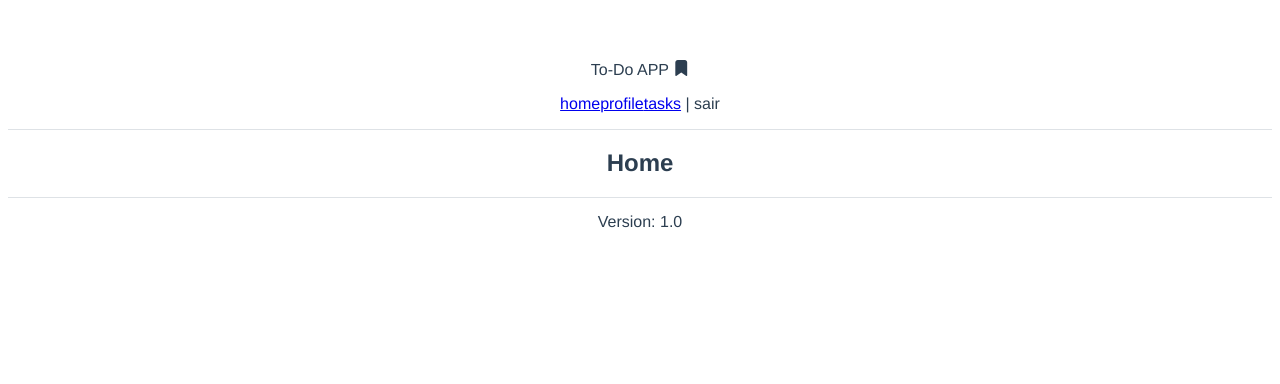
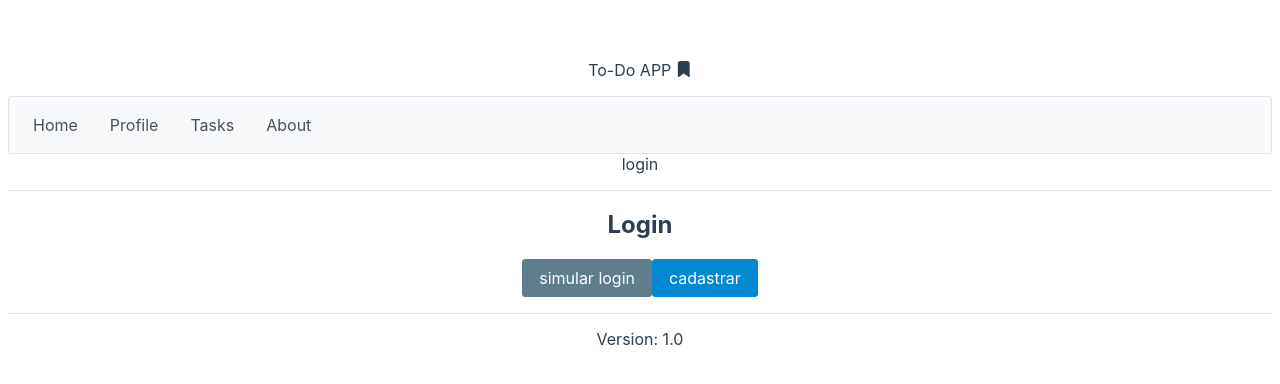
Before and after one commit to p4ulinely/todo-app-vue, a Vue app: page /login in a window 1280 px wide. Before the commit this address led to /. Shown: the top 384 px of the page. Built offline with nearby package versions, Linux system fonts and the light colour scheme.

Commit message:
add caching ao app. diretamente do estado global

```diff
--- a/src/App.vue
+++ b/src/App.vue
@@ -5,7 +5,7 @@
   <Divider />
   <router-view />
   <Divider />
-  <p>Version: {{$store.state.appInfo.version}}</p>
+  <p>Version: {{$store.state.appInfo.version}}<span v-show="$store.getters.logged"></span></p>
 </div>
 </template>
 
@@ -18,15 +18,16 @@ export default {
   components: {
     NavbarComponent,
     Divider
-  }
+  },
+  beforeCreate() {
+		this.$store.commit('INITIALISE_STORE');
+	}
 }
 </script>
 
 <style>
 #app {
-  font-family: Avenir, Helvetica, Arial, sans-serif;
-  -webkit-font-smoothing: antialiased;
-  -moz-osx-font-smoothing: grayscale;
+
   text-align: center;
   color: #2c3e50;
   margin-top: 60px;
--- a/src/components/NavBarComponent.vue
+++ b/src/components/NavBarComponent.vue
@@ -1,21 +1,35 @@
 <template>
 <div>
-  <router-link to="/">home</router-link>
-  <router-link :to="obtemUsuarioLoggado.id ? '/profile/' + obtemUsuarioLoggado.id : ''">profile</router-link>
-  <router-link to="/tasks">tasks</router-link> |
-  <a class="link" v-if="obtemUsuarioLoggado.id" @click="limparUsuario()">sair</a>
-  <a class="link" v-else @click="gotoLogin()">login</a>
+  <Menubar :model="menuItems" />
+    <!-- <router-link to="/">home</router-link>
+    <router-link :to="obtemUsuarioLoggado.id ? '/profile/' + obtemUsuarioLoggado.id : ''">profile</router-link>
+    <router-link to="/tasks">tasks</router-link> |
+    <a class="link" v-if="obtemUsuarioLoggado.id" @click="limparUsuario()">sair</a>
+    <a class="link" v-else @click="goToLogin()">login</a> -->
+  <!-- </Menubar> -->
+  <a class="link" v-if="obtemUsuarioLoggado.id" @click="leaveSession()">sair</a>
+  <a class="link" v-else @click="goToLogin()">login</a>
 </div>
 
 </template>
 
 <script>
+import Menubar from 'primevue/menubar';
 
 export default {
   name: 'NavbarComponent',
+  components: {
+    Menubar
+  },
   data() {
     return {
-
+      menuItems: [
+        {label: 'Home', url: '/'},
+        {label: 'Profile', command: () => this.goToLink('/profile/' + this.$store.getters.userId)},
+        // { separator:true },
+        {label: 'Tasks', command: () => this.goToLink('/tasks')},
+        {label: 'About', command: () => this.goToLink('/about')},
+      ],
     }
   },
   computed: {
@@ -24,13 +38,20 @@ export default {
     }
   },
   methods: {
-    limparUsuario() {
-      this.$store.commit('setUser', {});
+    leaveSession() {
+      localStorage.clear();
+
+      this.$store.commit('SET_USER', {});
+      this.$store.commit('SET_TASKS', {});
+
       this.$router.push('/');
     },
-    gotoLogin() {
+    goToLogin() {
       this.$router.push('/login');
-    }
+    },
+    goToLink(link) {
+      this.$router.push(link);
+    },
   }
 }
 </script>
--- a/src/components/TasksComponent.vue
+++ b/src/components/TasksComponent.vue
@@ -32,9 +32,9 @@ export default {
     //   return this.$store.state.userModule.tasks;
     // }
   },
-  watch: {
+  watch: { // maybe do this when leaving the component, to save resources
     tasks() {
-      this.$store.commit('setTasks', this.tasks);
+      this.$store.commit('SET_TASKS', this.tasks);
     },
   },
   methods: {
--- a/src/main.js
+++ b/src/main.js
@@ -8,7 +8,6 @@ import 'primevue/resources/themes/saga-blue/theme.css';
 import 'primevue/resources/primevue.min.css';
 import 'primeicons/primeicons.css';
 
-
 createApp(App)
   .use(store)
   .use(router)
--- a/src/routes/index.js
+++ b/src/routes/index.js
@@ -2,14 +2,17 @@ import { createRouter,  createWebHistory } from "vue-router";
 import store from '../store/';
 
 import HomeView from '../views/HomeView.vue';
-// import TasksComponent from '../components/TasksComponent.vue';
-// const About = { template: '<div>About</div>' }
+const About = { template: '<div>About</div>' }
+
+// TODO: it doesn't make much sense leave this thing here
+store.subscribe((mutation, state) => localStorage.setItem('store', JSON.stringify(state)));
 
 const routes = [
   { path: '/', component: HomeView },
   { path: '/profile/:id', component: () => import('../views/ProfileView.vue'), meta: { requiresAuth: true }},
   { path: '/tasks', name: 'tasks', component: () => import('../components/TasksComponent.vue'), meta: { requiresAuth: true }},
   { path: '/login', component: () => import('../views/LoginView.vue'), meta: { requiresAuth: false }},
+  { path: '/about', component: About },
 ]
 
 const router = createRouter({
--- a/src/store/index.js
+++ b/src/store/index.js
@@ -9,12 +9,21 @@ export default createStore({
     },
     sesssionInfo: {
       id: '',
-
     }
   },
   getters: {
   },
   mutations: {
+    INITIALISE_STORE(state) {
+			if(localStorage.getItem('store')) {
+				this.replaceState(
+					Object.assign(state, JSON.parse(localStorage.getItem('store')))
+				);
+			}
+      else{
+        console.log('APP sem dados do localStorage.')
+      }
+		}
   },
   actions: {
   },
--- a/src/store/modules/userModule.js
+++ b/src/store/modules/userModule.js
@@ -1,46 +1,25 @@
 const userModule = {
   state: {
     user: {
-      id: 'abc-1',
-      name: 'pauly m',
-      email: 'paulinelym@gmail.com',
-      avatar: ''
     },
     tasks: [
-      {
-        id: 1,
-        title: 'title1',
-        date: new Date(Date.now()),
-        msg: 'msg 111111111....',
-        reminder: true
-      },
-      {
-        id: 2,
-        title: 'title2',
-        date: new Date(Date.now()),
-        msg: 'msg 111111111....',
-        reminder: false
-      },
-      {
-        id: 3,
-        title: 'title3',
-        date: new Date(Date.now()),
-        msg: 'msg 111111111....',
-        reminder: true
-      },
     ],
   },
   getters: {
     tasksLength: state => state.tasks.length,
+    logged: state => state.user.id !== '',
     userId: state => state.user.id,
   },
   mutations: {
-    setUser(state, data) {
+    SET_USER(state, data) {
+      console.log('user has changed...');
       state.user = data;
     },
-    setTasks(state, data) {
+    SET_TASKS(state, data) {
+      console.log('tasks have changed...');
       state.tasks = data;
     },
+
   },
   actions: {
   }
--- a/src/views/LoginView.vue
+++ b/src/views/LoginView.vue
@@ -32,12 +32,11 @@
 
         httpInstance.get('getUser')
           .then(async response => {
-            this.$store.commit('setUser', response.data[0]);
+            this.$store.commit('SET_USER', response.data[0]);
 
             var tasksResponse = await httpInstance.get('getTasks');
-            // console.log(tasksResponse.data)
-            this.$store.commit('setTasks', tasksResponse.data);
 
+            this.$store.commit('SET_TASKS', tasksResponse.data);
             this.$router.push('/');
           })
           .catch(err => {
@@ -45,6 +44,7 @@
           })
           .finally(() => {
             this.gettingLogin = false;
+            // this.$store.subscribe((mutation, state) => localStorage.setItem('store-userModule', JSON.stringify(state)));
           })
       },
       cadastrar() {
--- a/src/views/ProfileView.vue
+++ b/src/views/ProfileView.vue
@@ -5,11 +5,9 @@
   <div v-else-if="obtemIdProfileRota() !== obtemUsuarioLoggado.id">invalid profile...</div>
   <div v-else> {{obtemUsuarioLoggado.id}} | {{obtemUsuarioLoggado.name}} | {{obtemUsuarioLoggado.email}} | tasks: {{$store.getters.tasksLength}}</div>
 </div>
-
 </template>
 
 <script>
-
 
 export default {
   name: 'ProfileView',
```
